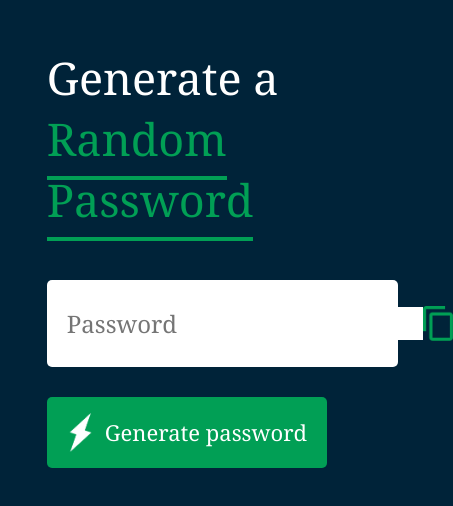
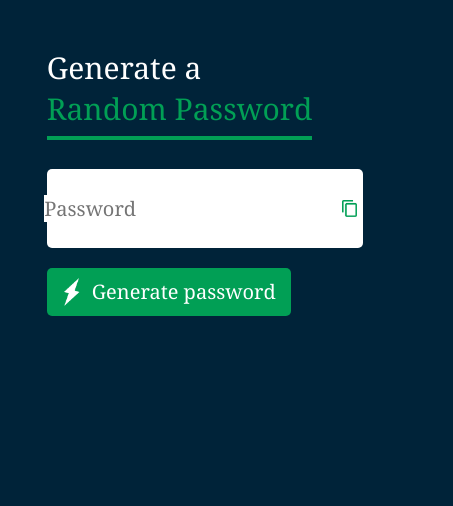
Before and after one commit to Etinofficial01/randomPasswordGenerator, a plain HTML site: page index.html in a window 390 px wide. Shown: the whole page, 453 px wide, since content can reach past the window. Drawn offline with Linux system fonts and the light colour scheme.

Commit message:
modified README

```diff
--- a/style.css
+++ b/style.css
@@ -69,3 +69,66 @@ body{
     border-radius: 5px;
     cursor: pointer;
 }
+
+@media (max-width: 480px) {
+    .container{
+        margin: 12%;
+        width: 90%;
+        max-width: 380px;
+    }
+
+    .container h1{
+        font-weight: 500;
+        font-size: 30px;
+    }
+    .container h1 span{
+        color: #019f55;
+        border-bottom: 4px solid #019f55;
+        padding-bottom: 7px;
+    }
+
+    .display{
+        width: 90%;
+        margin-top: 40px;
+        margin-bottom: 20px;
+        background: #fff;
+        color: #333;
+        display: flex;
+        align-items: center;
+        justify-content: center;
+        padding: 26px 20px;
+        border-radius: 5px;
+    }
+
+    .display img{
+        width: 15px;
+        cursor: pointer;
+        margin-right: 8px;
+    }
+
+    .display input{
+        border: 0;
+        outline: 0;
+        font-size: 20px;
+    }
+
+    .container button img{
+        width: 20px;
+        margin-right: 10px;
+    }
+
+    .container button{
+        border: 0;
+        outline: 0;
+        background: #019f55;
+        color: #fff;
+        font-size: 20px;
+        font-weight: 300;
+        display: flex;
+        align-items: center;
+        justify-content: center;
+        padding: 10px 15px;
+        border-radius: 5px;
+        cursor: pointer;
+    }
+  }
```
